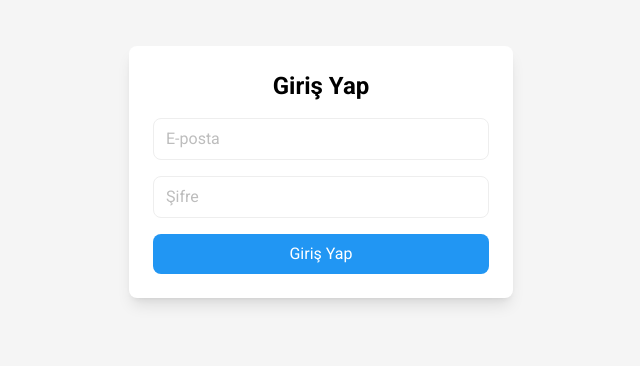
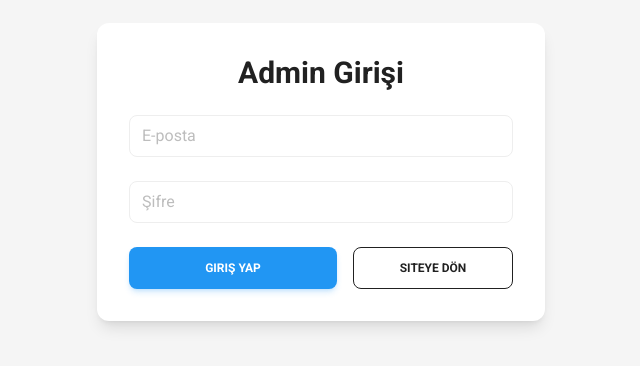
Before and after one commit to omergungor1/forsakent, a Next.js app: page /admin/login in a window 1280 px wide. Shown: the part 228-594 px from the top of the page, without its empty margins (319-959 px from the left). Built offline with nearby package versions, Linux system fonts and the light colour scheme; no server answers.

Commit message:
Navbar Bug Fix

```diff
--- a/src/app/admin/login/page.js
+++ b/src/app/admin/login/page.js
@@ -3,6 +3,8 @@
 import { useState, useEffect } from "react";
 import { createClient } from "@supabase/supabase-js";
 import { useRouter } from "next/navigation";
+import Link from 'next/link';
+import { Button } from "@material-tailwind/react";
 
 const supabase = createClient(
     process.env.NEXT_PUBLIC_SUPABASE_URL,
@@ -47,10 +49,12 @@ export default function Login() {
 
     return (
         <div className="min-h-screen flex items-center justify-center bg-gray-100">
-            <div className="bg-white p-6 rounded-lg shadow-lg w-96">
-                <h2 className="text-2xl font-bold mb-4 text-center">Giriş Yap</h2>
+            <div className="max-w-md w-full space-y-6 p-8 bg-white rounded-xl shadow-lg">
+                <div className="text-center">
+                    <h2 className="text-3xl font-bold text-gray-900">Admin Girişi</h2>
+                </div>
                 {error && <p className="text-red-500 text-center">{error}</p>}
-                <form onSubmit={handleLogin} className="space-y-4">
+                <form onSubmit={handleLogin} className="space-y-6">
                     <input
                         type="email"
                         placeholder="E-posta"
@@ -67,13 +71,27 @@ export default function Login() {
                         className="w-full px-3 py-2 border rounded-lg focus:outline-none focus:ring-2 focus:ring-blue-500"
                         required
                     />
-                    <button
+                </form>
+                <div className="flex gap-4">
+                    <Button
                         type="submit"
-                        className="w-full bg-blue-500 text-white py-2 rounded-lg hover:bg-blue-600"
+                        onClick={handleLogin}
+                        color="blue"
+                        className="flex-1"
+                        fullWidth
                     >
                         Giriş Yap
-                    </button>
-                </form>
+                    </Button>
+                    <Link href="/" className="flex-1">
+                        <Button
+                            variant="outlined"
+                            color="gray"
+                            fullWidth
+                        >
+                            Siteye Dön
+                        </Button>
+                    </Link>
+                </div>
             </div>
         </div>
     );
--- a/src/components/navbar.js
+++ b/src/components/navbar.js
@@ -23,6 +23,7 @@ import {
   HomeIcon,
   PhoneIcon
 } from "@heroicons/react/24/solid";
+import { ClientPageRoot } from "next/dist/client/components/client-page";
 
 function NavItem({ children, href }) {
   return (
@@ -79,6 +80,7 @@ export function Navbar() {
     },
   ];
 
+
   const handleOpen = () => setOpen((cur) => !cur);
 
   useEffect(() => {
@@ -89,17 +91,24 @@ export function Navbar() {
   }, []);
 
   useEffect(() => {
-    const handleScroll = () => {
-        if (window.scrollY > 0) {
-            setIsScrolling(true);
-        } else {
-            setIsScrolling(false);
-        }
-    };
+    if (window.scrollY > 0 || pathname != '/') {
+      setIsScrolling(true);
+    } else {
+      setIsScrolling(false);
+    }
 
-    window.addEventListener('scroll', handleScroll);
-    return () => window.removeEventListener('scroll', handleScroll);
-  }, []);
+    function handleScroll() {
+      if (window.scrollY > 0 || pathname != '/') {
+        setIsScrolling(true);
+      } else {
+        setIsScrolling(false);
+      }
+    }
+
+    window.addEventListener("scroll", handleScroll);
+
+    return () => window.removeEventListener("scroll", handleScroll);
+  }, [pathname]);
 
   if (pathname == '/admin' || pathname == '/admin/login') {
     return null;
```
